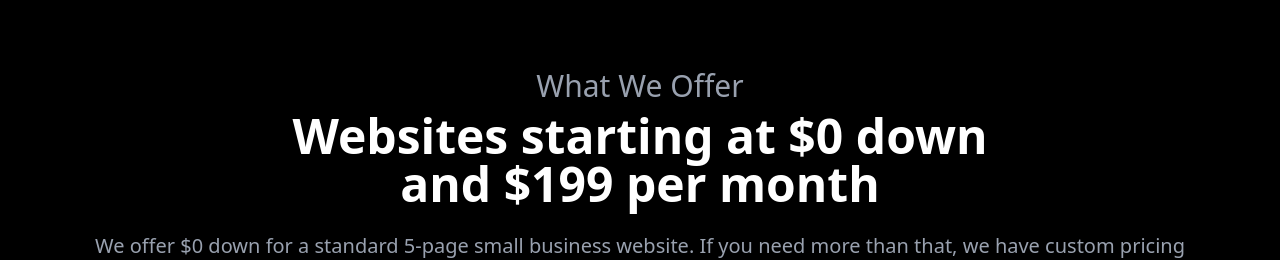
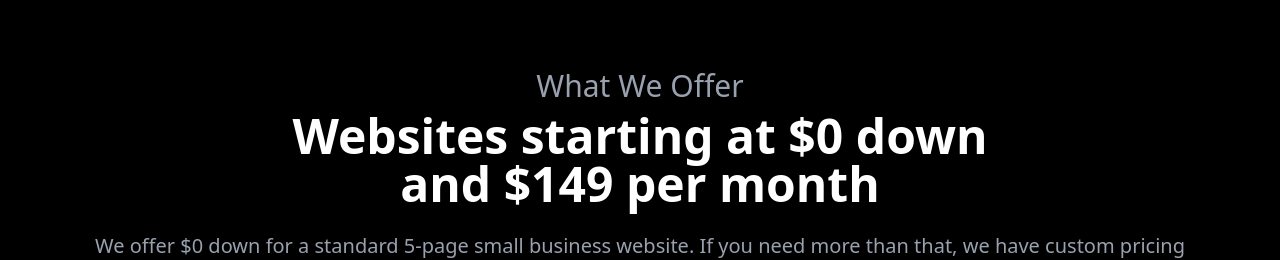
Before and after one commit to MatinH2004/shipyards-web-studio, a Next.js app: page / in a window 1280 px wide. Shown: the part 1796-2056 px from the top of the page. Built offline with nearby package versions, Linux system fonts and the light colour scheme.

Commit message:
fix. updated price across site

```diff
--- a/src/components/about/AboutUs.tsx
+++ b/src/components/about/AboutUs.tsx
@@ -72,7 +72,7 @@ export default function About() {
             advantage of and ended up with a terrible website. They either couldn&apos;t afford
             a good website, or if they could, they didn&apos;t know who to trust. So I tweaked
             my business model to fit their needs. That&apos;s how I came up with my $0 down and
-            $199 a month model—more manageable for a small business and easier on their budget.
+            $149 a month model—more manageable for a small business and easier on their budget.
           </p>
         </div>
       </div>
--- a/src/components/home/Offer.tsx
+++ b/src/components/home/Offer.tsx
@@ -34,7 +34,7 @@ export default function Offer() {
       <div className="max-w-6xl mx-auto px-6 text-center">
         <p className="text-2xl md:text-3xl font-medium text-gray-400">What We Offer</p>
 
-        <h2 className="text-4xl md:text-5xl font-bold text-white mt-2 max-w-3xl mx-auto ">Websites starting at $0 down and $199 per month</h2>
+        <h2 className="text-4xl md:text-5xl font-bold text-white mt-2 max-w-3xl mx-auto ">Websites starting at $0 down and $149 per month</h2>
 
         <p className="mt-6 text-lg md:text-xl text-gray-400">
           We offer $0 down for a standard 5-page small business website. If you need more than that, we have custom pricing based on the scope of work, number of additional pages, and time involved. 12-month minimum contract. Includes design, development, hosting, unlimited edits, 24/7 support, and lifetime updates.
```
